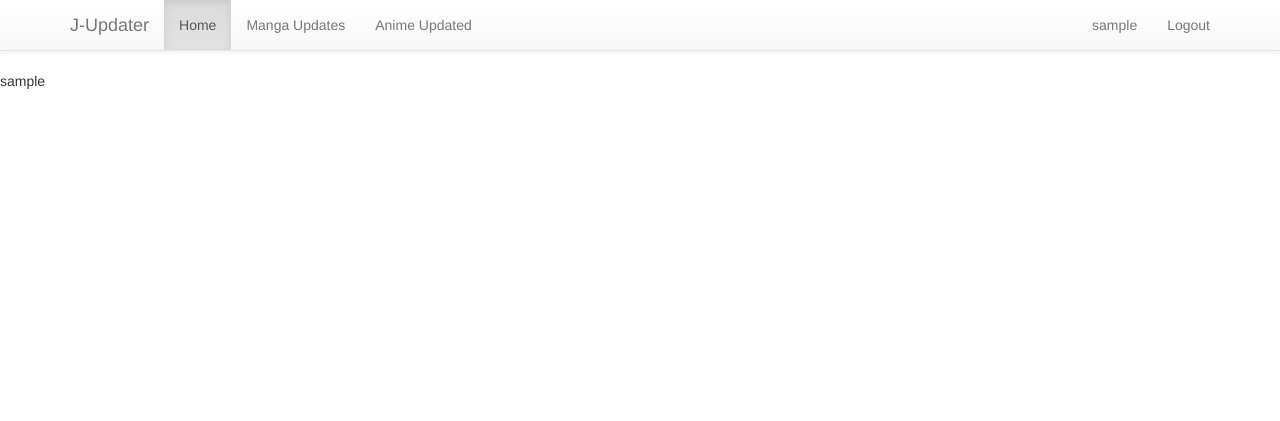
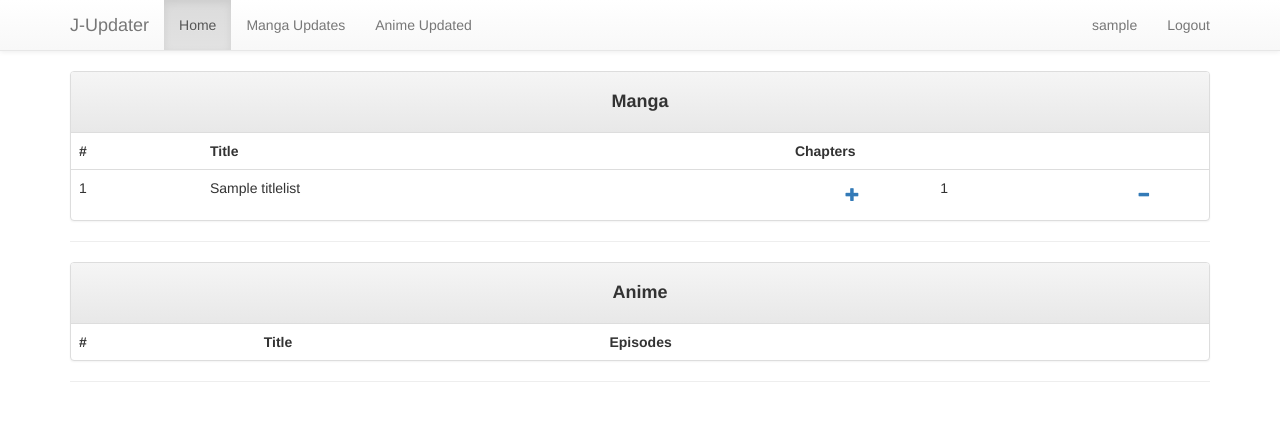
Before and after one commit to Velx/j_searcher, a Django app: page / in a window 1280 px wide. Shown: the top 421 px of the page. Run offline with Django 3.2, Linux system fonts and the light colour scheme; a user stored in the database is signed in; tables that the repository leaves empty hold one stand-in row (values such as "Sample post"); lists and menus that the app fills with data are empty; some libraries are stand-ins or nearby versions.

Commit message:
Added titles to index page

```diff
--- a/j_searcher/urls.py
+++ b/j_searcher/urls.py
@@ -18,13 +18,13 @@ from django.contrib import admin
 from django.urls import path, include
 
 from searcher import urls as searcher_urls
-from searcher.views import index
+from searcher.views import Index
 
 urlpatterns = [
     path('admin/', admin.site.urls),
 
     path('', include(searcher_urls, namespace='searcher')),
-    path('', index, name='index'),
+    path('', Index.as_view(), name='index'),
 ]
 
 if settings.DEBUG:
--- a/searcher/templates/searcher/index.html
+++ b/searcher/templates/searcher/index.html
@@ -2,6 +2,84 @@
 
 {% block content %}
 
-<p>{{ user }}</p>
+{% if user.is_anonymous %}
+
+<div class="container">
+
+      <!-- Main component for a primary marketing message or call to action -->
+      <div class="jumbotron">
+        <h1>Вы не авторизированы</h1>
+        <p>Пожалуйста, авторизируйтесь или пройдите регистрацию для того, чтобы получить доступ к функционалу сайта</p>
+      </div>
+</div> <!-- /container -->
+
+{% else %}
+
+<div class="container">
+    <div class="panel panel-default">
+      <!-- Default panel contents -->
+      <div class="panel-heading text-center "><h4><strong>Manga</strong></h4></div>
+
+      <!-- Table -->
+      <table class="table">
+          <!-- Headers -->
+          <tr>
+              <th>#</th>
+              <th>Title</th>
+              <th>Chapters</th>
+          </tr>
+          {% for manga in mangas %}
+          <tr>
+              <td>{{ forloop.counter }}</td>
+              <td>{{ manga.title }}</td>
+              <td>
+                    <div class="row">
+                  <form action="{% url 'searcher:chap_inc' %}" method="POST">
+                      {% csrf_token %}
+                      <input type="hidden" name="pk" value={{ manga.pk }}>
+                      <button type="submit" class="btn btn-link col-md-4">
+                          <span class="glyphicon glyphicon-plus"></span>
+                      </button>
+                  </form>
+                  <div class="col-md-4">{{ manga.last_chap }}</div>
+                  <form action="{% url 'searcher:chap_dec' %}" method="POST">
+                      {% csrf_token %}
+                      <input type="hidden" name="pk" value={{ manga.pk }}>
+                      <button type="submit" class="btn btn-link col-md-4">
+                          <span class="glyphicon glyphicon-minus"></span>
+                      </button>
+                  </form>
+                  </div>
+              </td>
+           </tr>
+          {% endfor %}
+      </table>
+    </div>
+    <hr>
+    <div class="panel panel-default">
+      <!-- Default panel contents -->
+      <div class="panel-heading text-center "><h4><strong>Anime</strong></h4></div>
+
+      <!-- Table -->
+      <table class="table">
+          <!-- Headers -->
+          <tr>
+              <th>#</th>
+              <th>Title</th>
+              <th>Episodes</th>
+          </tr>
+          {% for anime in animes %}
+          <tr>
+              <td>{{ forloop.counter }}</td>
+              <td>{{ anime.title }}</td>
+              <td>{{ anime.last_chap }}</td>
+          </tr>
+          {% endfor %}
+      </table>
+    </div>
+    <hr>
+</div> <!-- /container -->
+
+{% endif %}
 
 {% endblock %}
--- a/searcher/urls.py
+++ b/searcher/urls.py
@@ -2,8 +2,7 @@ from django.urls import path
 from django.contrib.auth.views import logout_then_login, LoginView
 from django.views.generic import CreateView
 from searcher.forms import CustomCreationForm
-
-from searcher.views import index
+from searcher.views import ChapInc, ChapDec
 
 app_name = 'searcher'
 
@@ -20,4 +19,7 @@ urlpatterns = [
         success_url='/',
     ), name='register'),
 
+    path('/title/inc', ChapInc.as_view(), name='chap_inc'),
+    path('/title/dec', ChapDec.as_view(), name='chap_dec'),
+
 ]
--- a/searcher/views.py
+++ b/searcher/views.py
@@ -1,9 +1,40 @@
 from django.shortcuts import render
-from django.http import HttpResponse, Http404
+from django.http import HttpResponse, Http404, HttpResponseRedirect
+from django.views import View
 
+from searcher.models import TitleInProgress
 # Create your views here.
 
-def index(request):
-    if request.method == 'GET':
-        return render(request, 'searcher/index.html', )
-    return HttpResponse(status=405)
+# def index(request):
+#     if request.method == 'GET':
+#         return render(request, 'searcher/index.html', )
+#     return HttpResponse(status=405)
+
+class Index(View):
+    template_name = 'searcher/index.html'
+
+    def get(self, request, *args, **kwargs):
+        if request.user.is_authenticated:
+            manga = TitleInProgress.objects.filter(
+                user__username=request.user,
+                title__type__type='MG')
+            anime = TitleInProgress.objects.filter(
+                user__username=request.user,
+                title__type__type='AN')
+            return render(request, self.template_name, {'mangas': manga, 'animes':anime})
+        else:
+            return render(request, self.template_name)
+
+class ChapInc(View):
+    def post(self, request, *args, **kwargs):
+        title = TitleInProgress.objects.get(pk=request.POST['pk'])
+        title.last_chap += 1
+        title.save()
+        return HttpResponseRedirect('/')
+
+class ChapDec(View):
+    def post(self, request, *args, **kwargs):
+        title = TitleInProgress.objects.get(pk=request.POST['pk'])
+        title.last_chap -= 1
+        title.save()
+        return HttpResponseRedirect('/')
```
